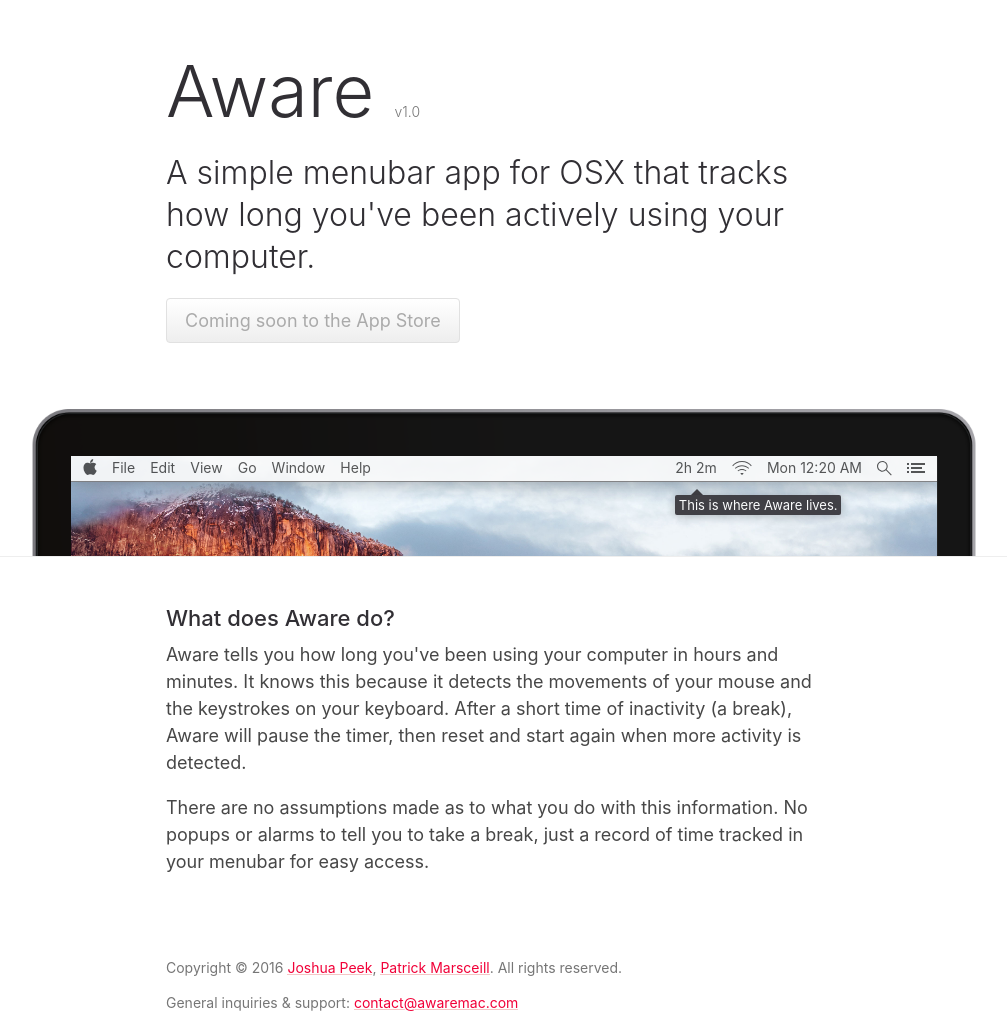
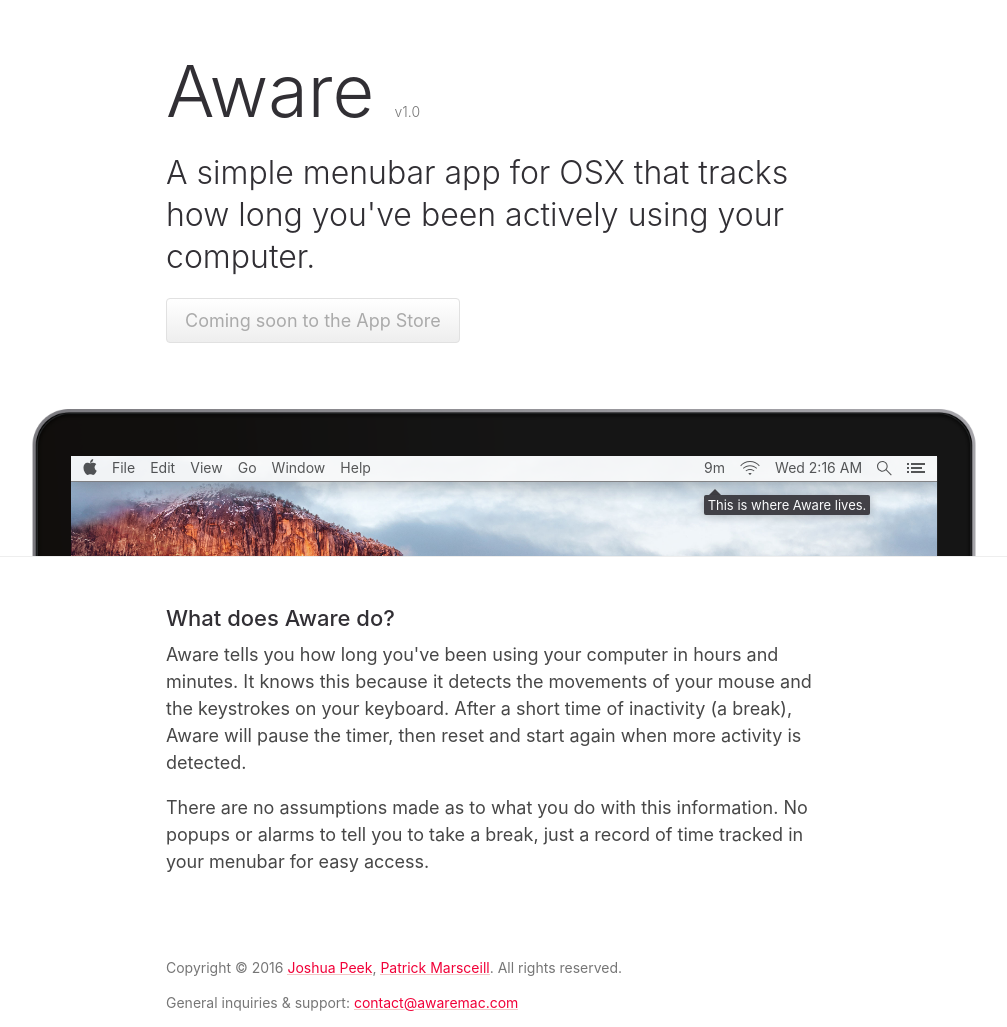
Before and after one commit to josh/Aware, a Jekyll site: the page built from index.html, in a window 1280 px wide. Shown: the whole page, without its empty margins (136-1143 px from the left). Built offline with Jekyll 4.4.1, drawn with Linux system fonts in a browser that asks for light colours; some of the changed lines change nothing that is shown.

Commit message:
Live timers

```diff
--- a/assets/js/main.js
+++ b/assets/js/main.js
@@ -1,4 +1,36 @@
-// Clicking menubar toggles "dark menu bar"
-document.querySelector('.menubar').addEventListener('click', function() {
-  this.classList.toggle('dark')
-})
+(function() {
+  // Clicking menubar toggles "dark menu bar"
+  document.querySelector('.js-toggle-dark-menubar').addEventListener('click', function() {
+    this.classList.toggle('dark');
+  });
+
+  var timer = document.querySelector('.js-aware-timer');
+  var pageLoad = new Date() - (Math.random() * 1000 * 60 * 30);
+  function updateTimer() {
+    var now = new Date();
+    var min = Math.floor((now - pageLoad) / (1000 * 60));
+    var text = min + "m";
+
+    timer.textContent = text;
+  }
+
+  var clock = document.querySelector('.js-clock');
+  function updateClock() {
+    var now = new Date();
+    var day = now.toUTCString().split(",")[0];
+    var hour = (now.getHours() % 12);
+    var min = ("0" + now.getMinutes()).slice(-2);
+    var meridian = now.getHours() > 12 ? "PM" : "AM";
+    var text = day + " " + hour + ":" + min + " " + meridian;
+
+    clock.textContent = text;
+  }
+
+  setInterval(function() {
+    updateTimer();
+    updateClock();
+  }, 30000);
+
+  updateTimer();
+  updateClock();
+})()
--- a/index.html
+++ b/index.html
@@ -13,7 +13,7 @@
 <div class="container-wide">
   <div class="monitor">
     <div class="os">
-      <div class="menubar">
+      <div class="menubar js-toggle-dark-menubar">
         <ul class="menubar-menu menuleft">
           <li class="menuitem menuitem-svg menuitem-apple">
             <svg viewBox="0 0 28 32" version="1.1" xmlns="http://www.w3.org/2000/svg" xmlns:xlink="http://www.w3.org/1999/xlink">
@@ -35,7 +35,7 @@
           <li class="menuitem">Help</li>
         </ul>
         <ul class="menubar-menu menuright">
-          <li class="menuitem menuitem-aware">2h 2m</li>
+          <li class="menuitem menuitem-aware js-aware-timer">0m</li>
           <li class="menuitem menuitem-svg menuitem-wifi">
             <svg viewBox="0 0 42 29" version="1.1" xmlns="http://www.w3.org/2000/svg" xmlns:xlink="http://www.w3.org/1999/xlink">
                 <title>Icon - WiFi</title>
@@ -50,7 +50,7 @@
                 </g>
             </svg>
           </li>
-          <li class="menuitem">Mon 12:20 AM</li>
+          <li class="menuitem js-clock">Mon 10:10 AM</li>
           <li class="menuitem menuitem-svg menuitem-search">
             <svg viewBox="0 0 28 27" version="1.1" xmlns="http://www.w3.org/2000/svg" xmlns:xlink="http://www.w3.org/1999/xlink">
                 <title>Menubar - Spotlight</title>
```
